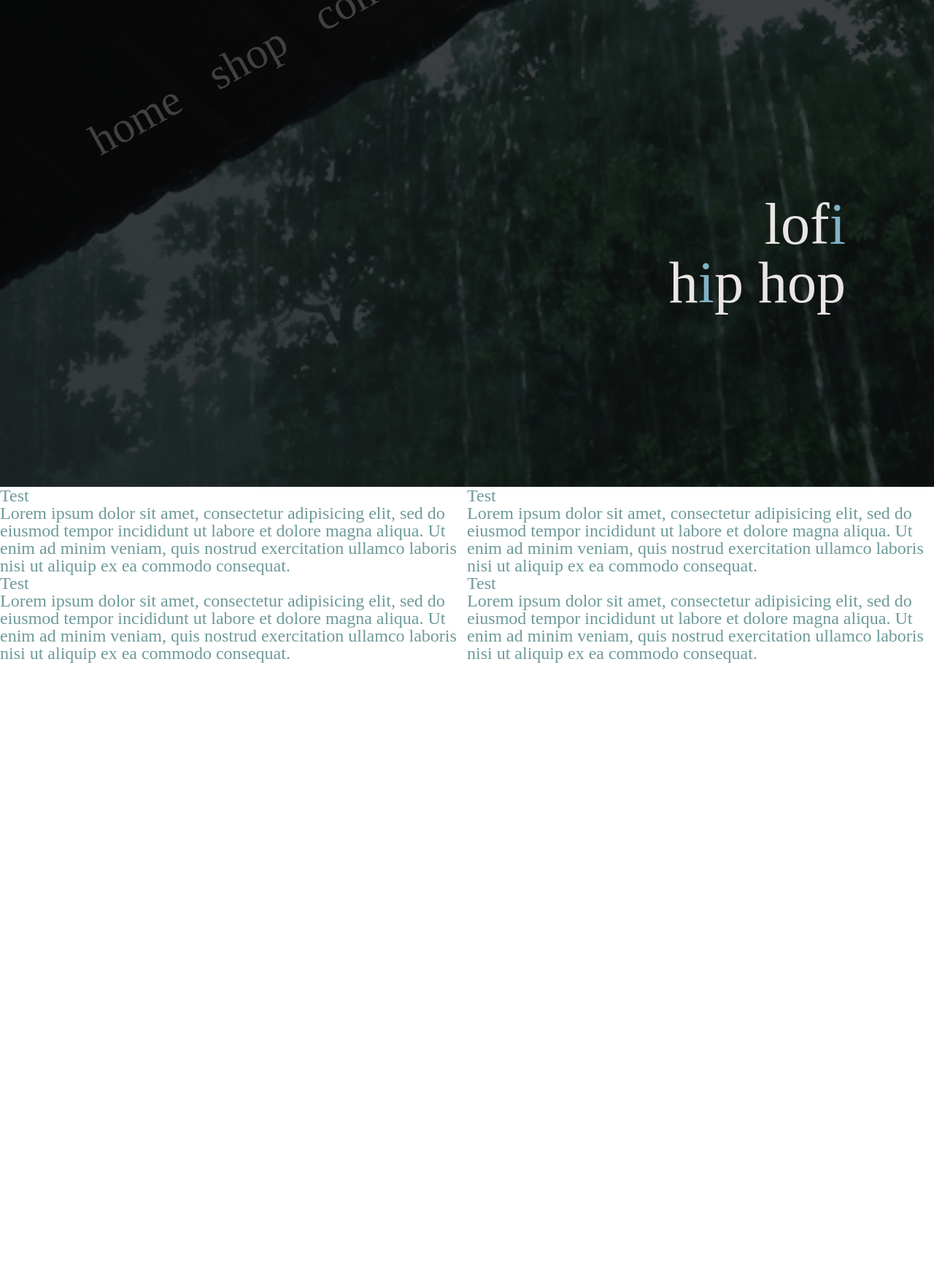
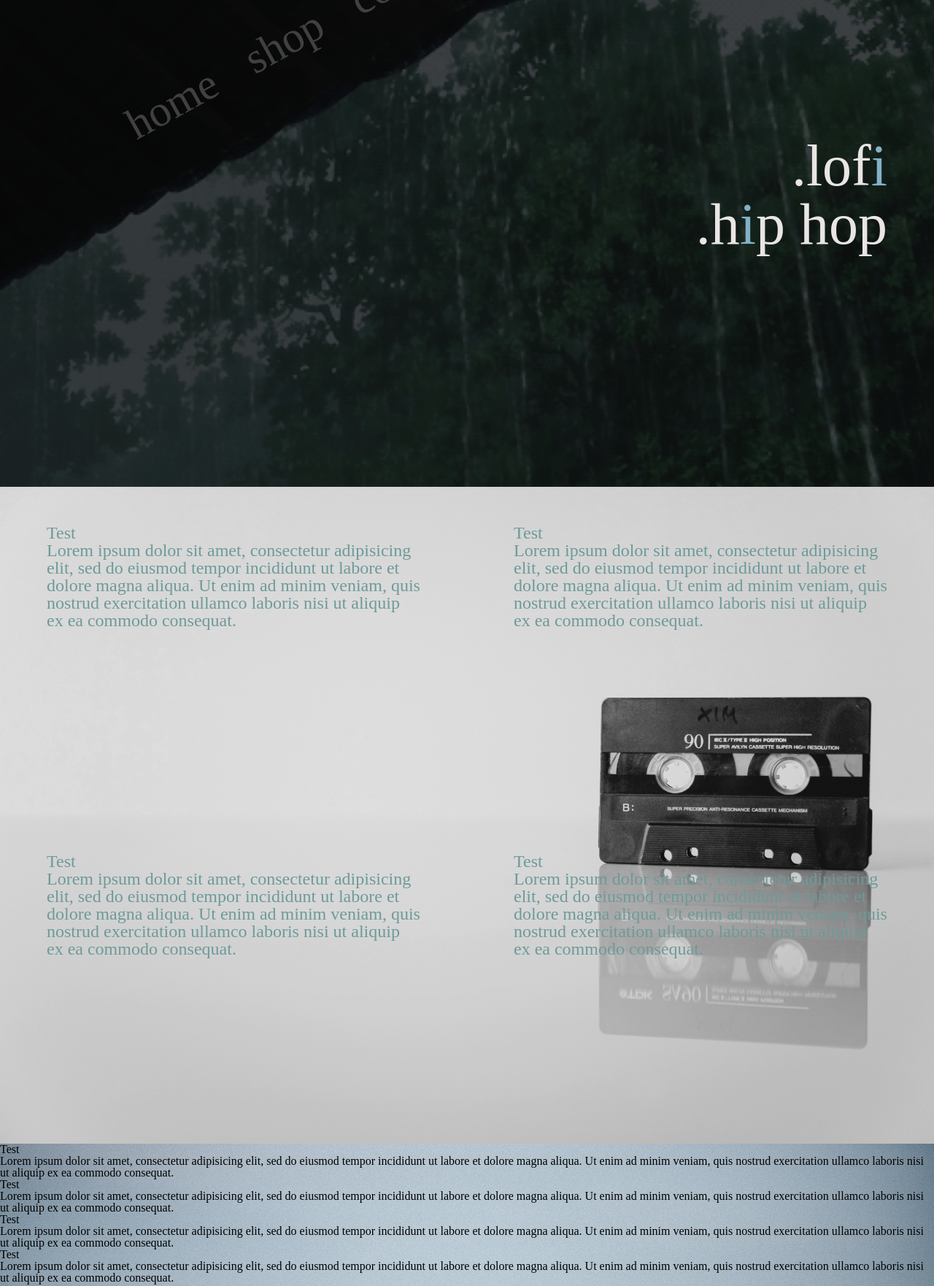
Before and after one commit to nigelorion/CSS-Capstone-Project, a plain HTML site: page index.html in a window 1280 px wide. Shown: the part 133-1895 px from the top of the page at 73% size. Before the commit the page ends 1041 px from the top, so only its background shows below. Drawn offline with Linux system fonts and the light colour scheme; a web font is replaced by a local one.

Commit message:
Add more pages

```diff
--- a/index.html
+++ b/index.html
@@ -10,8 +10,14 @@
     <div class="container">
       <div class="header">
         <div class="header__logo">
-          <h1>lof<span class=header__logo--mod>i</span></h1>
-          <h2>h<span class=header__logo--mod>i</span>p hop</h2>
+          <h1>.lof<span class=header__logo--mod>i</span></h1>
+          <h2>.h<span class=header__logo--mod>i</span>p hop</h2>
+          <div class="header__logo__hover">
+            <p>
+              Lorem ipsum dolor sit amet, consectetur adipisicing elit, sed do eiusmod tempor incididunt ut labore et dolore magna aliqua. Ut enim ad minim veniam, quis nostrud exercitation ullamco laboris nisi ut aliquip ex ea commodo consequat. Duis aute irure dolor in reprehenderit in voluptate velit esse cillum dolore eu fugiat nulla pariatur. Excepteur sint occaecat cupidatat non proident, sunt in culpa qui officia deserunt mollit anim id est laborum.
+            </p>
+
+          </div>
         </div>
         <div class="header__overlay">
         </div>
@@ -32,20 +38,38 @@
           </li>
         </ul>
       </div>
-      <div class="cards">
-        <div class="cards__item">
+      <div class="tape">
+        <div class="tape__item">
           <h1>Test</h1>
           <p>Lorem ipsum dolor sit amet, consectetur adipisicing elit, sed do eiusmod tempor incididunt ut labore et dolore magna aliqua. Ut enim ad minim veniam, quis nostrud exercitation ullamco laboris nisi ut aliquip ex ea commodo consequat.</p>
         </div>
-        <div class="cards__item">
+        <div class="tape__item">
           <h1>Test</h1>
           <p>Lorem ipsum dolor sit amet, consectetur adipisicing elit, sed do eiusmod tempor incididunt ut labore et dolore magna aliqua. Ut enim ad minim veniam, quis nostrud exercitation ullamco laboris nisi ut aliquip ex ea commodo consequat.</p>
         </div>
-        <div class="cards__item">
+        <div class="tape__item">
           <h1>Test</h1>
           <p>Lorem ipsum dolor sit amet, consectetur adipisicing elit, sed do eiusmod tempor incididunt ut labore et dolore magna aliqua. Ut enim ad minim veniam, quis nostrud exercitation ullamco laboris nisi ut aliquip ex ea commodo consequat.</p>
         </div>
-        <div class="cards__item">
+        <div class="tape__item">
+          <h1>Test</h1>
+          <p>Lorem ipsum dolor sit amet, consectetur adipisicing elit, sed do eiusmod tempor incididunt ut labore et dolore magna aliqua. Ut enim ad minim veniam, quis nostrud exercitation ullamco laboris nisi ut aliquip ex ea commodo consequat.</p>
+        </div>
+      </div>
+      <div class="shop">
+        <div class="shop__item">
+          <h1>Test</h1>
+          <p>Lorem ipsum dolor sit amet, consectetur adipisicing elit, sed do eiusmod tempor incididunt ut labore et dolore magna aliqua. Ut enim ad minim veniam, quis nostrud exercitation ullamco laboris nisi ut aliquip ex ea commodo consequat.</p>
+        </div>
+        <div class="shop__item">
+          <h1>Test</h1>
+          <p>Lorem ipsum dolor sit amet, consectetur adipisicing elit, sed do eiusmod tempor incididunt ut labore et dolore magna aliqua. Ut enim ad minim veniam, quis nostrud exercitation ullamco laboris nisi ut aliquip ex ea commodo consequat.</p>
+        </div>
+        <div class="shop__item">
+          <h1>Test</h1>
+          <p>Lorem ipsum dolor sit amet, consectetur adipisicing elit, sed do eiusmod tempor incididunt ut labore et dolore magna aliqua. Ut enim ad minim veniam, quis nostrud exercitation ullamco laboris nisi ut aliquip ex ea commodo consequat.</p>
+        </div>
+        <div class="shop__item">
           <h1>Test</h1>
           <p>Lorem ipsum dolor sit amet, consectetur adipisicing elit, sed do eiusmod tempor incididunt ut labore et dolore magna aliqua. Ut enim ad minim veniam, quis nostrud exercitation ullamco laboris nisi ut aliquip ex ea commodo consequat.</p>
         </div>
--- a/scss/_cards.scss
+++ b/scss/_cards.scss
@@ -1,4 +1,10 @@
-.cards {
+.tape {
+  background-image: url("../img/tape.jpg");
+  height: 900px;
+
+  background-position: center;
+  background-repeat: no-repeat;
+  background-size: cover;
   font-size: 1.5em;
   color: rgb(110, 154, 153);
   display: flex;
@@ -6,11 +12,20 @@
   justify-content: space-around;
 
   &__item {
-    flex-basis: 50%;
-
+    flex-basis: 40%;
+    padding: 4%;
     transition: all ease-in-out 350ms;
     &:hover {
       color: rgb(187, 112, 0);
     }
   }
 }
+
+.shop {
+  background-image: url("../img/hoodie-1.jpg");
+  background-position: right;
+  background-size: cover;
+  background-repeat: no-repeat;
+  height: 900px;
+
+}
--- a/scss/_header.scss
+++ b/scss/_header.scss
@@ -10,13 +10,22 @@
   font-family: 'Quattrocento', serif;
   &__logo {
     position: absolute;
-    top: 50%;
-    right: 0;
-    transform: translate(-50%);
+    top: 40%;
+    margin-right: 5%;
     font-size: 5em;
     text-align: right;
+    transition: all ease-in-out 500ms;
+    &:hover > &__hover {
+      opacity: 1;
+    }
     &--mod {
       color: rgb(130, 177, 198);
+    }
+    &__hover {
+      font-size: .3em;
+      text-align: left;
+      margin: 10%;
+      opacity: 0;
     }
   }
   &__overlay {
@@ -30,8 +39,8 @@
     position: absolute;
     display: flex;
     justify-content: space-around;
-    top: 142px;
-    left: 142px;
+    top: 15%;
+    left: 15%;
     font-size: 2.5em;
     color: rgba(92, 92, 92, 0.68);
     transform: rotate(-29deg);
@@ -39,7 +48,7 @@
       flex: 1;
       margin: 5%;
       font-size: 1.5em;
-      transition: all ease-in-out 300ms;
+      transition: all ease-in-out 370ms;
       &:hover {
         color: rgba(156, 243, 246, 0.76);
       }
@@ -60,7 +69,7 @@
         opacity: 1;
         transform: rotate(29deg);
         & li {
-          margin-bottom: 15px;
+          margin-bottom: 25px;
         }
       }
     }
@@ -69,7 +78,7 @@
 
 
 li {
-  transition: margin ease-in-out 350ms;
+  transition: margin ease-in-out 700ms;
   &:hover {
     cursor: pointer;
   }
```
Also changed, not shown: css/app.css, img/hoodie-1.jpg (added), img/tape.jpg (added), 2 other files.
